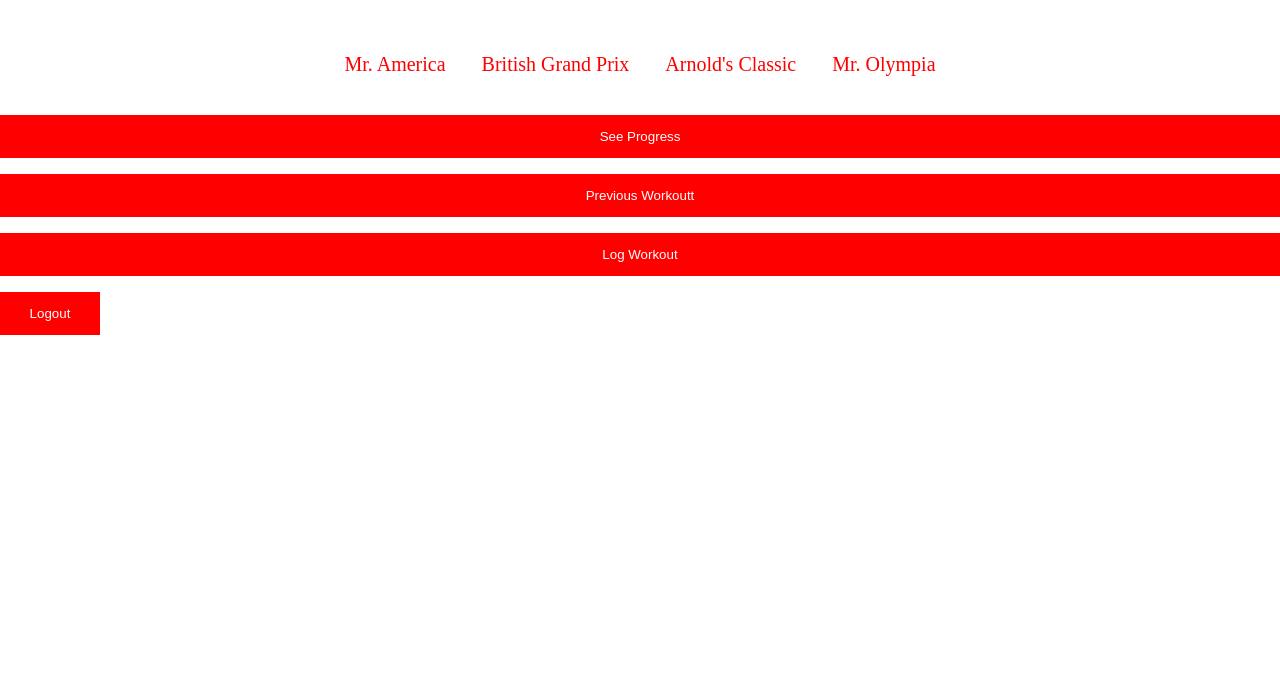
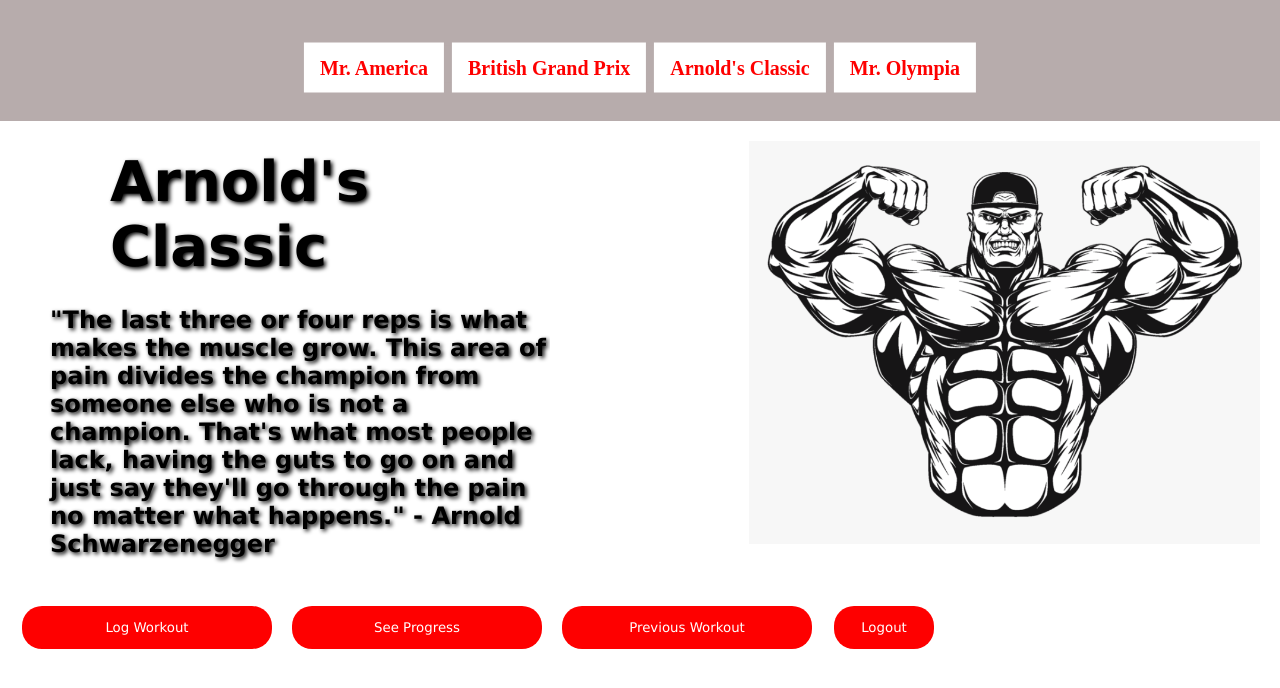
Before and after one commit to elmerpalencia/Tuff-Enough, a plain HTML site: page arnold.html in a window 1280 px wide. Drawn offline with Linux system fonts and the light colour scheme.

Commit message:
did everything yoohoo

```diff
--- a/arnold.css
+++ b/arnold.css
@@ -6,23 +6,52 @@
 }
 
 
-.header{
-    display: flex;
+.header {
+  display: flex;
   align-items: center;
-  /* background-color: black; */
-
+  background-color: rgb(183, 172, 172);
   width: 100%;
-  /* box-shadow: 10px 10px 5px rgb(62, 63, 63); */
+  box-shadow: 10px 10px 5px rgb(62, 63, 63);
   padding-bottom: 20px;
 
 }
 .header img{
-    width: 200px;
-    height: 200px;
-    margin-top: 40px;
-    margin-left: 40px;
-    box-shadow: 10px 10px 5px rgb(62, 63, 63);
+    width: 75px;
+    height: 75px;
+    margin-top: 10px;
+    margin-left: 30px;
+    align-items: right;
+    box-shadow: 10px 10px 5px rgb(110, 111, 111);
 }
+
+.bodybuilder-image {
+  display: block;
+  margin-left: auto;
+  margin-bottom: 20px;
+  margin-right: 20px;
+  margin-top: 20px;
+  width: 70%;
+}
+
+.big-and-black {
+  display: block;
+  margin-left: auto;
+  width: 400px;
+  height: 300px;
+  margin-top: 10px;
+}
+
+.header-image {
+  display: flex;
+  flex-direction: column;
+  gap: 12px;
+  text-align: center;
+  justify-content: center;
+  align-items: center;
+  margin-top: 25px;
+  margin-right: -1400px;
+}
+
 .nav{
   margin-top: 5%;
   float: none;
@@ -40,22 +69,66 @@
 }
 .nav a:hover{
     background-color: #fe0000;
-    color: white;
+    color: rgb(255, 255, 255);
     text-decoration: underline;
 }
 
-h1{
+.title {
+  background-color: #ffffff;
+  display: flex;
+  justify-content: space-between;
+  width: 100%;
+}
+
+h1 {
     text-align: center;
+    background-color:rgb(183, 172, 172);
 }
+
+h2 {
+  color: #000000;
+  text-shadow: 2px 2px 4px #000000;
+  text-align: left;
+  margin: 5%;
+  margin-left: 20%;
+  font-size:350%;
+  font-family: "verdana";
+}
+
+h3 {
+  color: #000000;
+  text-shadow: 2px 2px 4px #000000;
+  text-align: left;
+  margin: 5%;
+  margin-left: 50px;
+  font-size:150%;
+  font-family: "verdana";
+  width: 500px;
+}
+
  /* Set a style for all buttons */
- button {
+button {
   background-color: #fe0000;
   color: white;
   padding: 14px 20px;
   margin: 8px 0;
   border: none;
   cursor: pointer;
-  width: 100%;
+  width: 250px;
+  border-radius: 20px;
+  font-family: "verdana";
+}
+
+.button-container {
+  display: flex; /* Use Flexbox */
+  margin-top: 100px;
+  justify-content: center;
+  margin: 12px;
+}
+
+.button-container button {
+  margin-right: 10px; /* Add some space between buttons */
+  margin-left: 10px; /* Add some space between buttons */
 }
 
 /* Add a hover effect for buttons */
@@ -91,3 +164,8 @@ button:hover {
 button:hover {
   opacity: 0.8;
 }
+
+footer {
+  display: flex;
+  align-items: center;
+}
--- a/arnold.html
+++ b/arnold.html
@@ -12,23 +12,46 @@
 
             <div class = "nav">
                 <ul>
+                    <h1>
                         <a href = "mrA.html">Mr. America</a>
                         <a href = "BGP.html">British Grand Prix</a>
                         <a href = "arnold.html">Arnold's Classic</a>
                         <a href = "mrO.html">Mr. Olympia</a>
+                    </h1>
                 </ul>
+            </div>
+            <!-- <div>
+                <img
+                    src="imagesandavatars/bigandblack.png"
+                    alt="illustration"
+                    class="big-and-black"
+                />
+            </div> -->
+        </div>
+
+        <div class = "title">
+            <div>
+                <h2>Arnold's Classic</h2>
+                <h3>"The last three or four reps is what makes the muscle grow.
+                    This area of pain divides the champion from someone else who is not a champion.
+                    That's what most people lack, having the guts to go on and just say
+                    they'll go through the pain no matter what happens." - Arnold Schwarzenegger
+                </h3>
+            </div>
+            <div>
+                <img
+                    src="imagesandavatars/Bodybuilder.png"
+                    alt="illustration"
+                    class="bodybuilder-image"
+                />
             </div>
         </div>
 
+        <footer>
             <div class = "button-container">
-
-
+                <button onclick="increaseXP()" id="log-exercise" type="submit"> Log Workout</button>
                 <button type="submit"> See Progress</button>
-            <button type="submit"> Previous Workoutt</button>
-        </div>
-
-
-        <button onclick="increaseXP()" id="log-exercise" type="submit"> Log Workout</button>
+                <button type="submit"> Previous Workout</button>
                 <div id= "center" class="xp-bar"></div>
                 <script>
                     const element = document.getElementById('center');
@@ -45,7 +68,8 @@
                 }
 
                 </script>
-
+            </div>
+            <div>
                 <button onclick="logout()" id="logout" type="submit">Logout</button>
 
                 <script>
@@ -53,15 +77,7 @@
                     window.location.href = "index.html";
                     }
                 </script>
-
-
-
-
-
-
-
-        <footer>
-
+            </div>
         </footer>
 
 
```
Also changed, not shown: imagesandavatars/Bodybuilder.png (added), imagesandavatars/bigandblack.png (added). Lines whose indentation alone changed are shown as unchanged.
